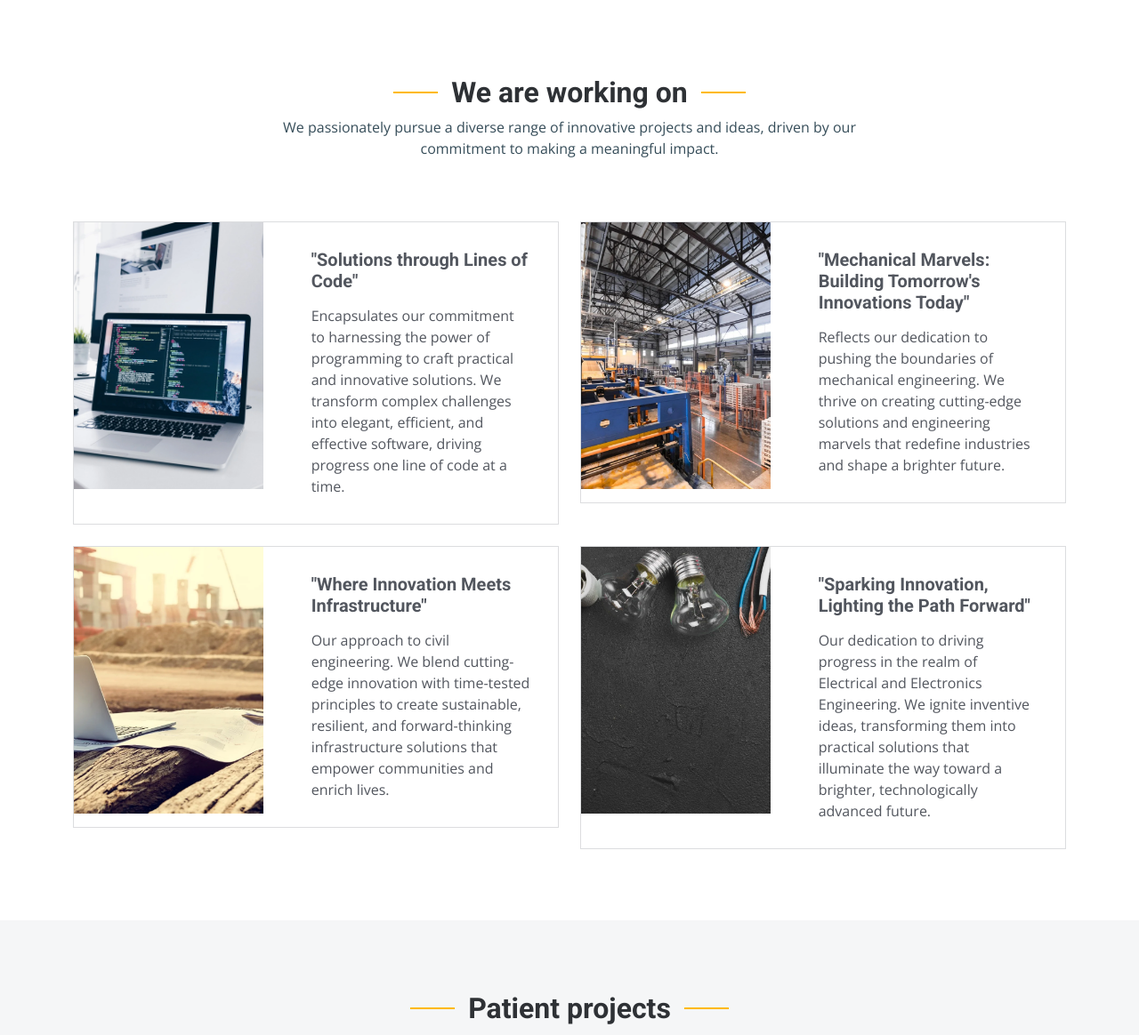
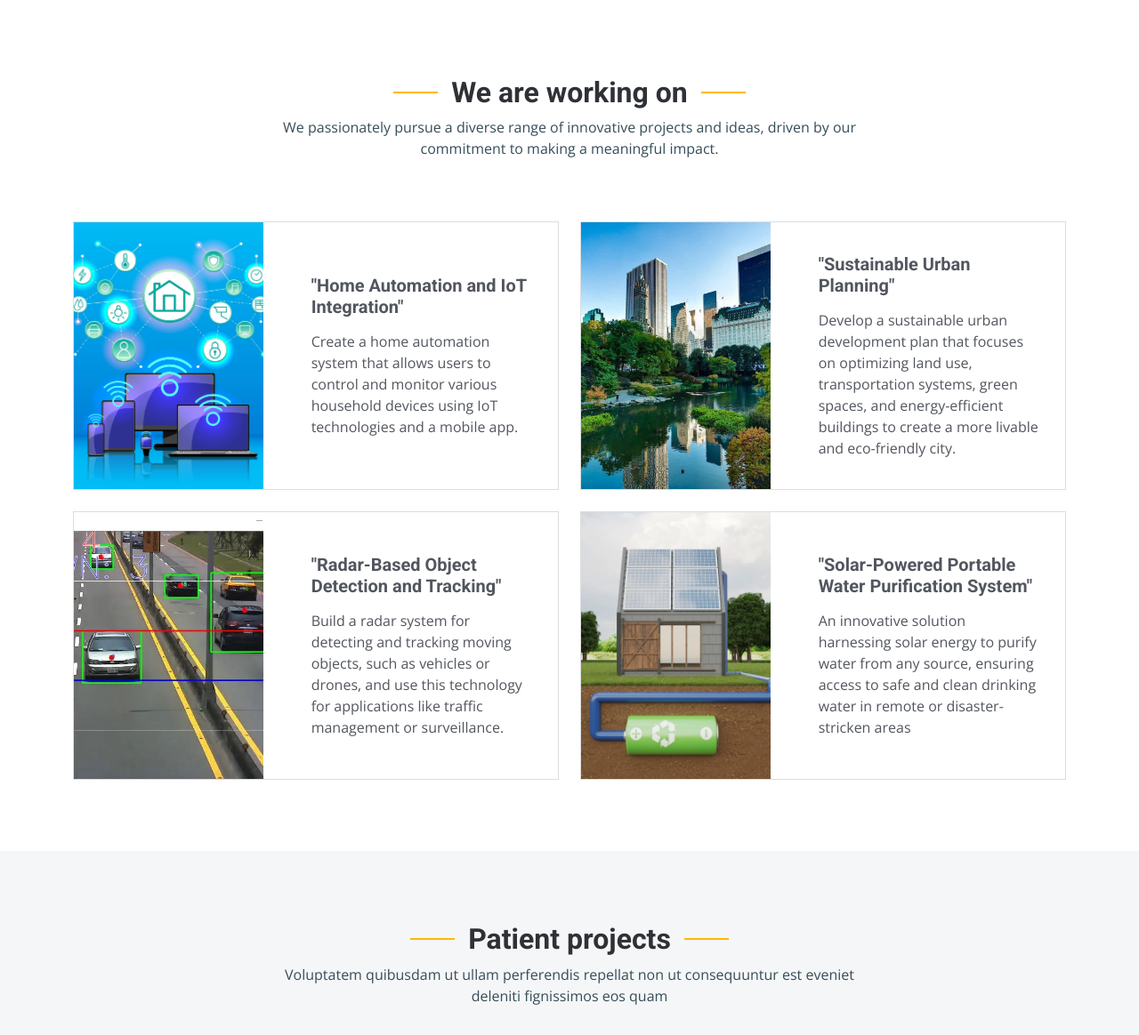
Before and after one commit to RohanDey002/idealab, a PHP site: page / in a window 1280 px wide. Shown: the part 1695-2859 px from the top of the page at 89% size. Run offline with PHP 8.4, Linux system fonts and the light colour scheme; some libraries are stand-ins or nearby versions.

Commit message:
re-update of about us page

```diff
--- a/index.php
+++ b/index.php
@@ -94,12 +94,13 @@
             <div class="card-item">
               <div class="row">
                 <div class="col-xl-5">
-                  <div class="card-bg" style="background-image: url(./image/Working-img/cse.webp);"></div>
+                  <div class="card-bg" style="background-image: url(./image/Working-img/IoT.webp);"></div>
                 </div>
                 <div class="col-xl-7 d-flex align-items-center">
                   <div class="card-body">
-                    <h4 class="card-title">"Solutions through Lines of Code"</h4>
-                    <p> Encapsulates our commitment to harnessing the power of programming to craft practical and innovative solutions. We transform complex challenges into elegant, efficient, and effective software, driving progress one line of code at a time.</p>
+                    <h4 class="card-title">"Home Automation and IoT Integration"</h4>
+                    <p> Create a home automation system that allows users to control
+                       and monitor various household devices using IoT technologies and a mobile app.</p>
                   </div>
                 </div>
               </div>
@@ -110,12 +111,13 @@
             <div class="card-item">
               <div class="row">
                 <div class="col-xl-5">
-                  <div class="card-bg" style="background-image: url(./image/Working-img/me.webp);"></div>
+                  <div class="card-bg" style="background-image: url(./image/Working-img/civil.webp);"></div>
                 </div>
                 <div class="col-xl-7 d-flex align-items-center">
                   <div class="card-body">
-                    <h4 class="card-title">"Mechanical Marvels: Building Tomorrow's Innovations Today"</h4>
-                    <p>Reflects our dedication to pushing the boundaries of mechanical engineering. We thrive on creating cutting-edge solutions and engineering marvels that redefine industries and shape a brighter future.</p>
+                    <h4 class="card-title">"Sustainable Urban Planning"</h4>
+                    <p>Develop a sustainable urban development plan that focuses on optimizing land use, transportation
+                      systems, green spaces, and energy-efficient buildings to create a more livable and eco-friendly city.</p>
                   </div>
                 </div>
               </div>
@@ -126,12 +128,13 @@
             <div class="card-item">
               <div class="row">
                 <div class="col-xl-5">
-                  <div class="card-bg" style="background-image: url(./image/Working-img/ce.webp);"></div>
+                  <div class="card-bg" style="background-image: url(./image/Working-img/electronics.webp);"></div>
                 </div>
                 <div class="col-xl-7 d-flex align-items-center">
                   <div class="card-body">
-                    <h4 class="card-title">"Where Innovation Meets Infrastructure"</h4>
-                    <p>Our approach to civil engineering. We blend cutting-edge innovation with time-tested principles to create sustainable, resilient, and forward-thinking infrastructure solutions that empower communities and enrich lives.</p>
+                    <h4 class="card-title">"Radar-Based Object Detection and Tracking"</h4>
+                    <p>Build a radar system for detecting and tracking
+                       moving objects, such as vehicles or drones, and use this technology for applications like traffic management or surveillance.</p>
                   </div>
                 </div>
               </div>
@@ -142,12 +145,13 @@
             <div class="card-item">
               <div class="row">
                 <div class="col-xl-5">
-                  <div class="card-bg" style="background-image: url(./image/Working-img/ece.webp);"></div>
+                  <div class="card-bg" style="background-image: url(./image/Working-img/mechanical.webp);"></div>
                 </div>
                 <div class="col-xl-7 d-flex align-items-center">
                   <div class="card-body">
-                    <h4 class="card-title">"Sparking Innovation, Lighting the Path Forward"</h4>
-                    <p>Our dedication to driving progress in the realm of Electrical and Electronics Engineering. We ignite inventive ideas, transforming them into practical solutions that illuminate the way toward a brighter, technologically advanced future.</p>
+                    <h4 class="card-title">"Solar-Powered Portable Water Purification System"</h4>
+                    <p>An innovative solution harnessing solar energy to purify water from any source,
+                      ensuring access to safe and clean drinking water in remote or disaster-stricken areas</p>
                   </div>
                 </div>
               </div>
@@ -582,12 +586,14 @@
 
           <div class="col-lg-4 col-md-6">
             <div class="footer-info">
-              <h3>UpConstruction</h3>
+              <h3>JISCE IDEA-Lab</h3>
               <p>
-                A108 Adam Street <br>
-                NY 535022, USA<br><br>
-                <strong>Phone:</strong> +1 5589 55488 55<br>
-                <strong>Email:</strong> info@example.com<br>
+              Block A, Phase III,
+                Kalyani, Nadia - 741235 West Bengalbr><br>
+                <strong>Phone:</strong> 033 2582 2138<br>
+                <strong>Admission:</strong>033 2580 8640 / 033 2580 8560 / 9432011490 / 8697743363<br>
+                <strong>Email:</strong>info.jiscollege@jisgroup.org<br>
+                <strong>Website:</strong> www.jiscollege.ac.in<br>
               </p>
               <div class="social-links d-flex mt-3">
                 <a href="#" class="d-flex align-items-center justify-content-center"><i class="bi bi-twitter"></i></a>
@@ -603,22 +609,12 @@
             <ul>
               <li><a href="#">Home</a></li>
               <li><a href="#">About us</a></li>
-              <li><a href="#">Services</a></li>
-              <li><a href="#">Terms of service</a></li>
-              <li><a href="#">Privacy policy</a></li>
+              <li><a href="#">Project Gallery</a></li>
+              <li><a href="#">Patient Projects</a></li>
+              <li><a href="#">Contact Us</a></li>
             </ul>
           </div><!-- End footer links column-->
 
-          <div class="col-lg-2 col-md-3 footer-links">
-            <h4>Our Services</h4>
-            <ul>
-              <li><a href="#">Web Design</a></li>
-              <li><a href="#">Web Development</a></li>
-              <li><a href="#">Product Management</a></li>
-              <li><a href="#">Marketing</a></li>
-              <li><a href="#">Graphic Design</a></li>
-            </ul>
-          </div><!-- End footer links column-->
 
           <div class="col-lg-2 col-md-3 footer-links">
 
@@ -635,11 +631,9 @@
     <div class="footer-legal text-center position-relative">
       <div class="container">
         <div class="copyright">
-          &copy; Copyright <strong><span>UpConstruction</span></strong>. All Rights Reserved
+          &copy; Copyright <strong><span>JISCE IDEA-LAb</span></strong>. All Rights Reserved
         </div>
-        <div class="credits">
-          Designed by <a href="https://bootstrapmade.com/">BootstrapMade</a>
-        </div>
+
       </div>
     </div>
 
```
Also changed, not shown: image/Working-img/IoT.webp (added), image/Working-img/civil.webp (added), image/Working-img/electronics.webp (added), image/Working-img/mechanical.webp (added).
